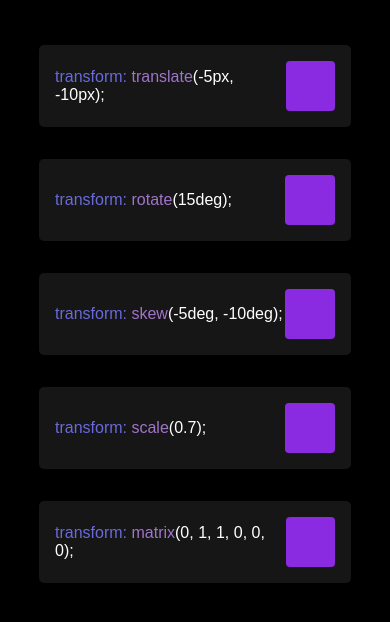
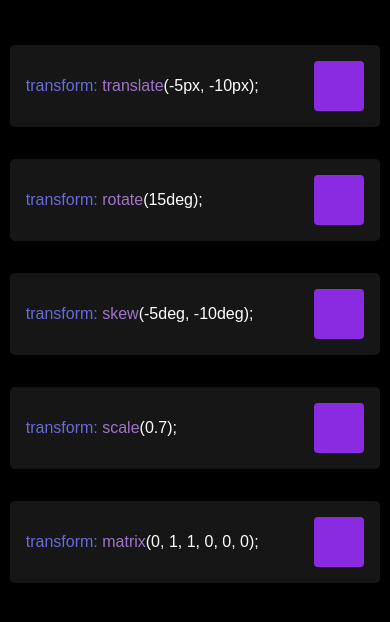
Before and after one commit to JoaquinDiazz/transform, a plain HTML site: page index.html in a window 390 px wide. Shown: the part 72-694 px from the top of the page. Drawn offline with Linux system fonts and the light colour scheme.

Commit message:
one line of responsive

```diff
--- a/style.css
+++ b/style.css
@@ -44,3 +44,8 @@ body {
     cursor: pointer;
     transition: transform .5s;
 }
+@media  screen and (max-width: 430px) {
+    .container  .property {
+        width: 95%;
+    }
+}
```
